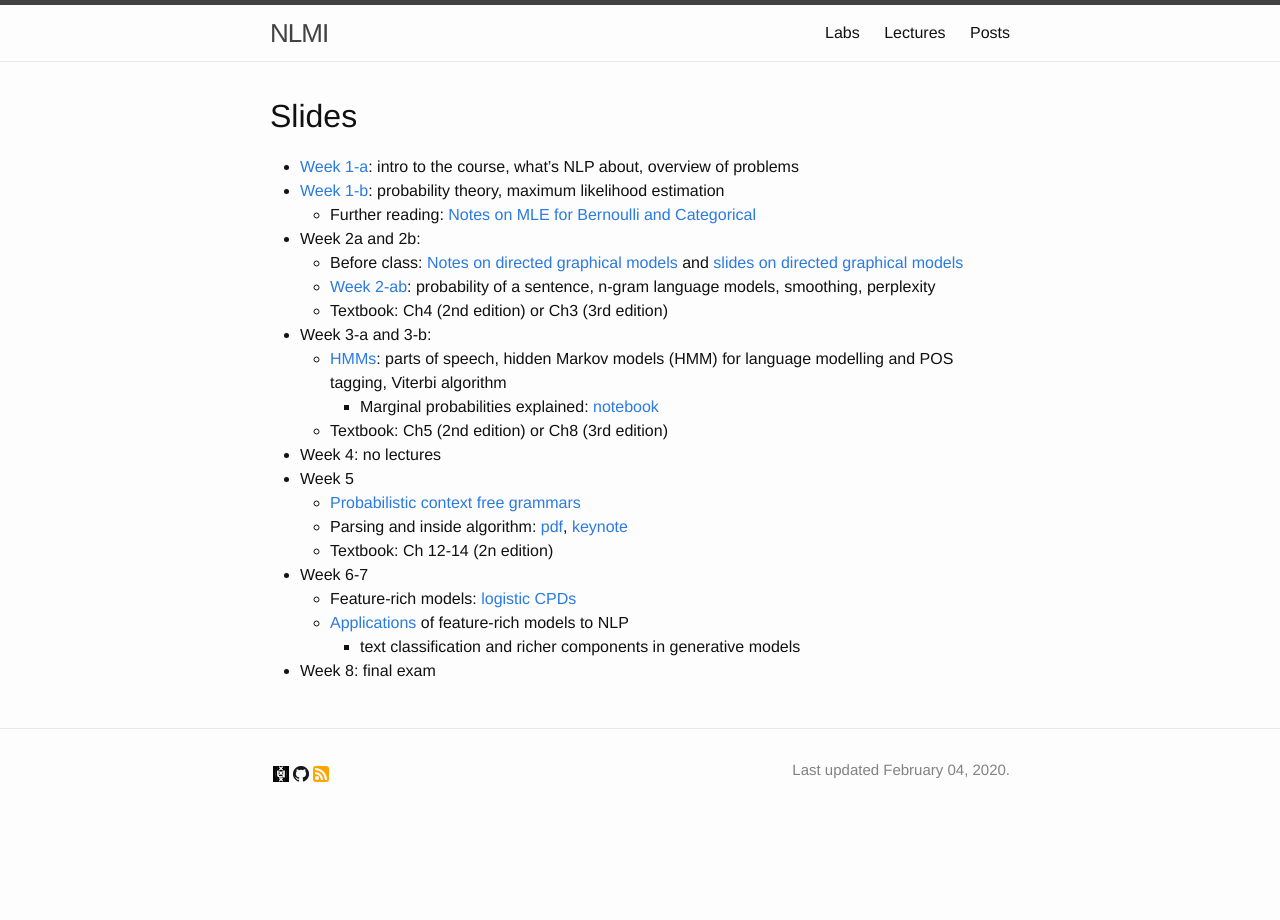
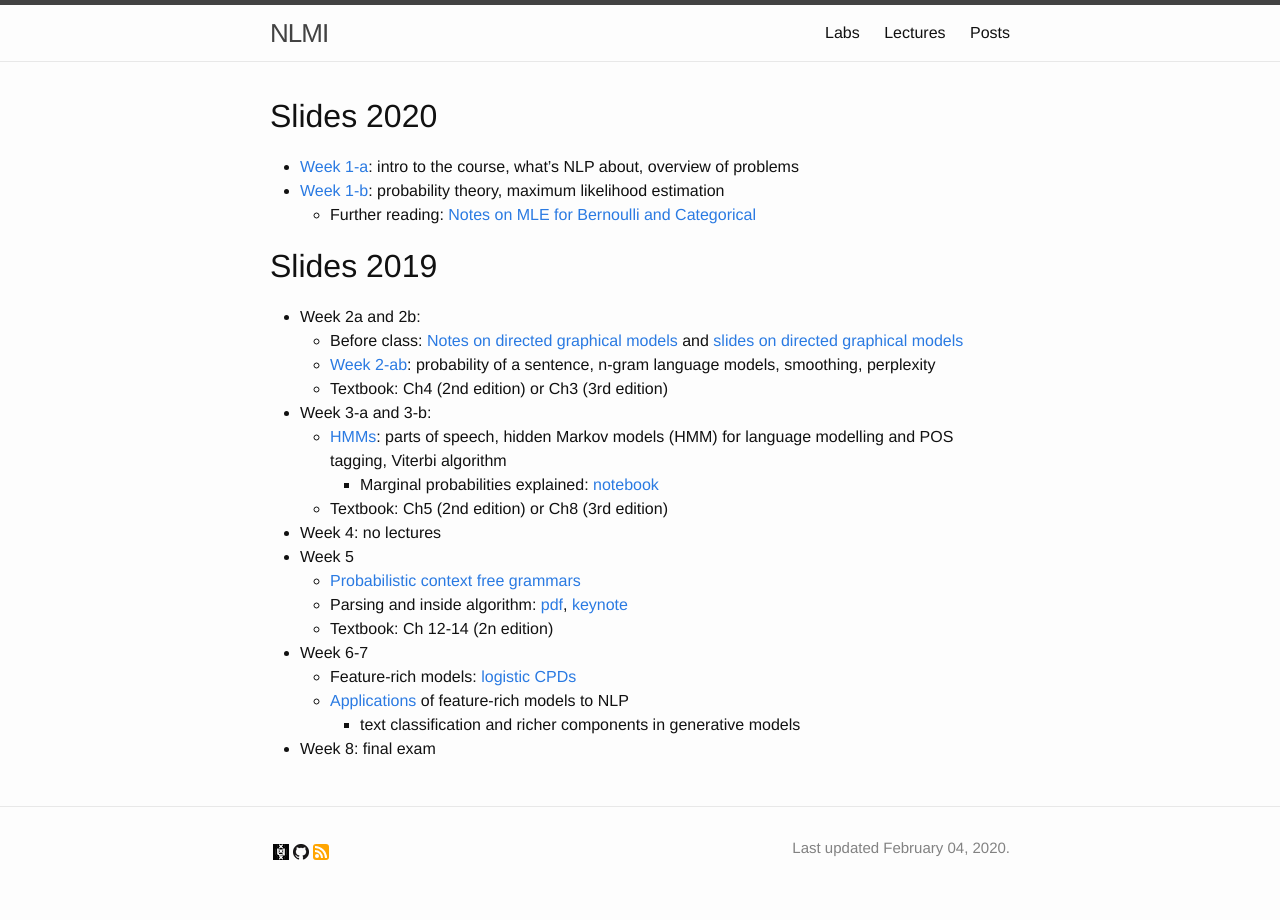
Before and after one commit to cl-illc/nlmi, a Jekyll site: the page built from lectures.md, in a window 1280 px wide. Built offline with Jekyll 4.4.1, drawn with Linux system fonts in a browser that asks for light colours.

Commit message:
slides 2020 week1b

```diff
--- a/lectures.md
+++ b/lectures.md
@@ -4,11 +4,15 @@ title: Lectures
 menu: yes
 ---
 
-# Slides
+# Slides 2020
 
 * [Week 1-a](lectures/week1-a.pdf): intro to the course, what's NLP about, overview of problems
 * [Week 1-b](lectures/week1-b.pdf): probability theory, maximum likelihood estimation
     * Further reading: [Notes on MLE for Bernoulli and Categorical](//github.com/wilkeraziz/notes/blob/master/machine-learning/MLE/main.pdf)
+
+
+# Slides 2019
+
 * Week 2a and 2b:
     * Before class: [Notes on directed graphical models](//github.com/wilkeraziz/notes/blob/master/machine-learning/PGM/main.pdf) and [slides on directed graphical models](lectures/pgms.pdf)
     * [Week 2-ab](lectures/week2.pdf): probability of a sentence, n-gram language models, smoothing, perplexity
```
Also changed, not shown: 1 other file.
